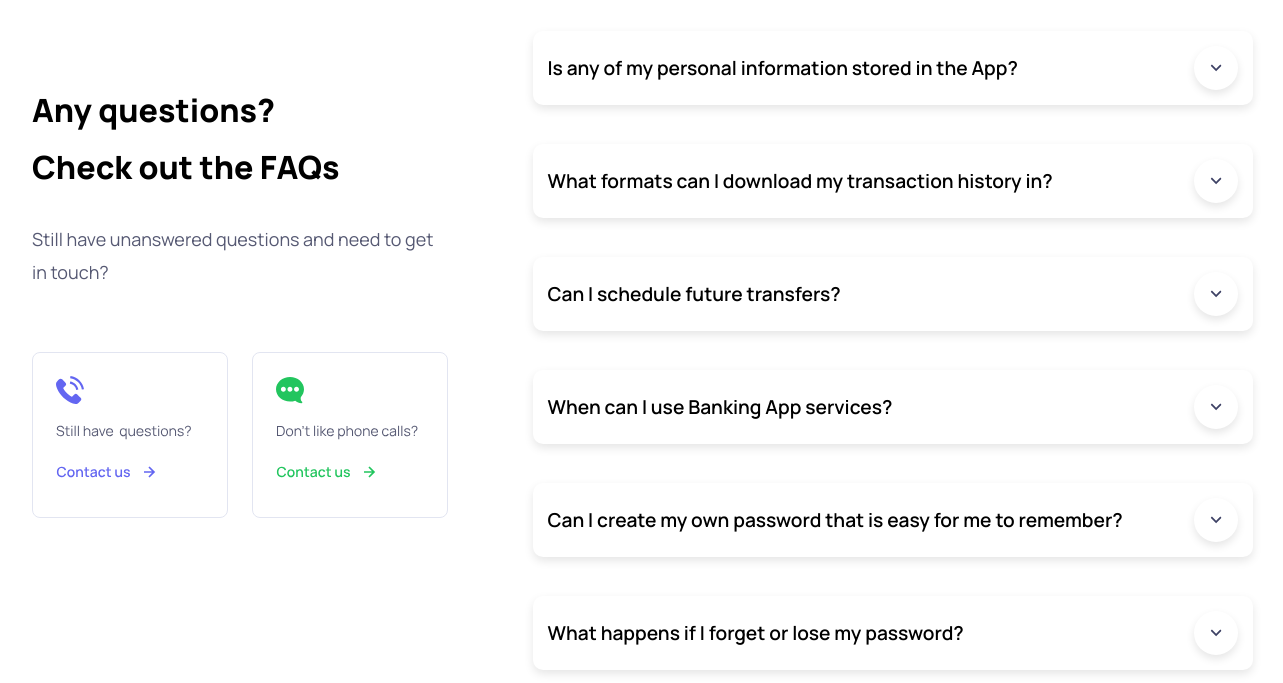
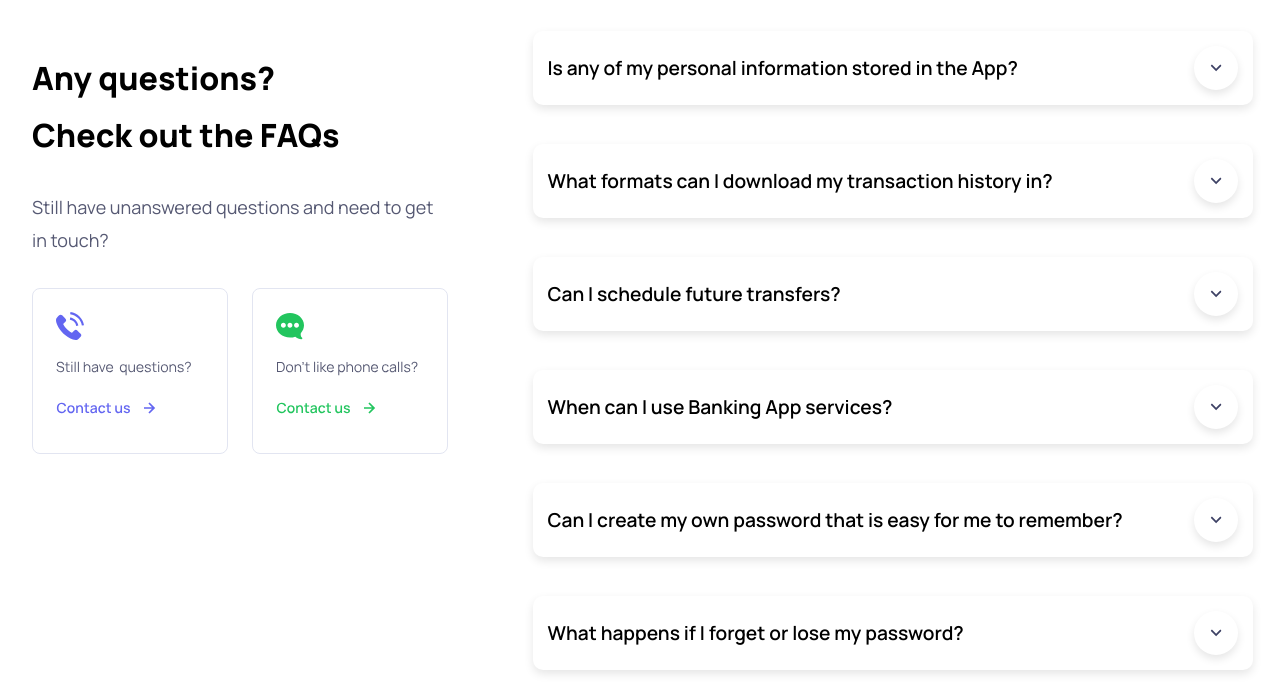
Before and after one commit to xXxGerdaxXx/Silicon2, a plain HTML site: page index.html in a window 1536 px wide. Shown: the part 5301-5984 px from the top of the page, without its empty margins (140-1423 px from the left). Drawn offline with Linux system fonts and the light colour scheme.

Commit message:
removed padding from faq-content

```diff
--- a/css/main.css
+++ b/css/main.css
@@ -1781,6 +1781,7 @@ footer {
     }
 
     .faq-content {
+        padding-top: 0;
         display: flex;
         padding-left: 0;
         padding-right: 0;
@@ -1811,7 +1812,7 @@ footer {
         display: grid;
         width: 440px;
         grid-template-columns: 1fr 1fr;
-        padding-top: 4rem;
+        padding-top: 2rem;
     }
 
     .icon-containers {
```
